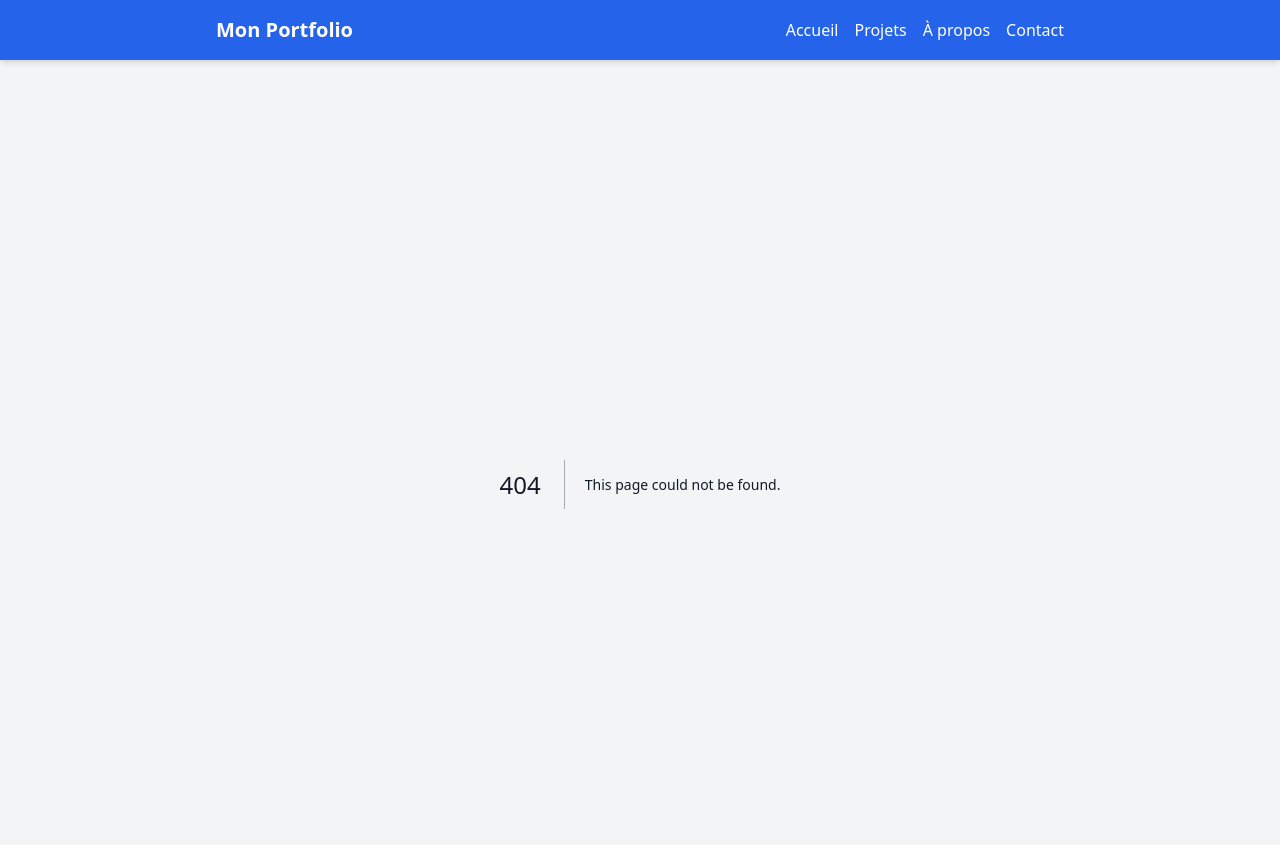
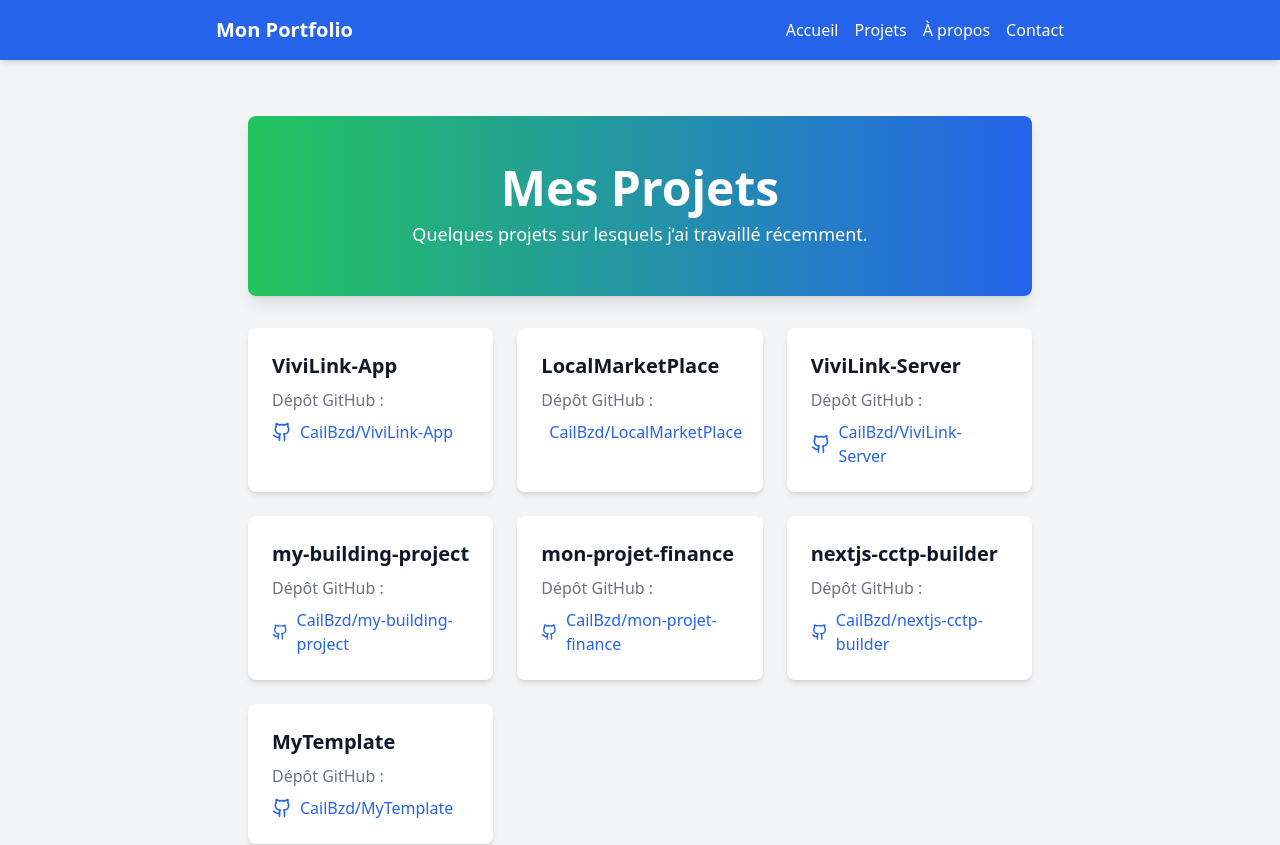
Before and after one commit to CailBzd/Portfolio, a Next.js app: page /project in a window 1280 px wide. Before the commit this address had no page. Shown: the top 845 px of the page. Built offline with nearby package versions, Linux system fonts and the light colour scheme.

Commit message:
Create page.tsx

```diff
--- /dev/null
+++ b/app/project/page.tsx
@@ -0,0 +1,46 @@
+import Link from "next/link";
+import { Github } from "lucide-react";
+import React from "react";
+
+export default function Projects() {
+  const projects = [
+    { name: "ViviLink-App", repo: "CailBzd/ViviLink-App" },
+    { name: "LocalMarketPlace", repo: "CailBzd/LocalMarketPlace" },
+    { name: "ViviLink-Server", repo: "CailBzd/ViviLink-Server" },
+    { name: "my-building-project", repo: "CailBzd/my-building-project" },
+    { name: "mon-projet-finance", repo: "CailBzd/mon-projet-finance" },
+    { name: "nextjs-cctp-builder", repo: "CailBzd/nextjs-cctp-builder" },
+    { name: "MyTemplate", repo: "CailBzd/MyTemplate" }
+  ];
+
+  return (
+    <div className="max-w-5xl mx-auto p-8">
+      {/* Titre de la page */}
+      <div className="bg-gradient-to-r from-green-500 to-blue-600 text-white text-center py-12 rounded-lg shadow-lg mb-8">
+        <h1 className="text-5xl font-bold">Mes Projets</h1>
+        <p className="text-lg mt-2">Quelques projets sur lesquels j’ai travaillé récemment.</p>
+      </div>
+
+      {/* Liste des projets */}
+      <div className="grid md:grid-cols-2 lg:grid-cols-3 gap-6">
+        {projects.map((project, index) => (
+          <div
+            key={index}
+            className="bg-white rounded-lg shadow-md p-6 transform transition-transform duration-300 hover:scale-105 hover:shadow-xl"
+          >
+            <h2 className="text-xl font-semibold text-gray-900">{project.name}</h2>
+            <p className="text-gray-500 mt-2">Dépôt GitHub :</p>
+            <Link
+              href={`https://github.com/${project.repo}`}
+              target="_blank"
+              className="flex items-center mt-2 text-blue-600 hover:text-blue-800"
+            >
+              <Github size={20} className="mr-2" />
+              {project.repo}
+            </Link>
+          </div>
+        ))}
+      </div>
+    </div>
+  );
+}
```
